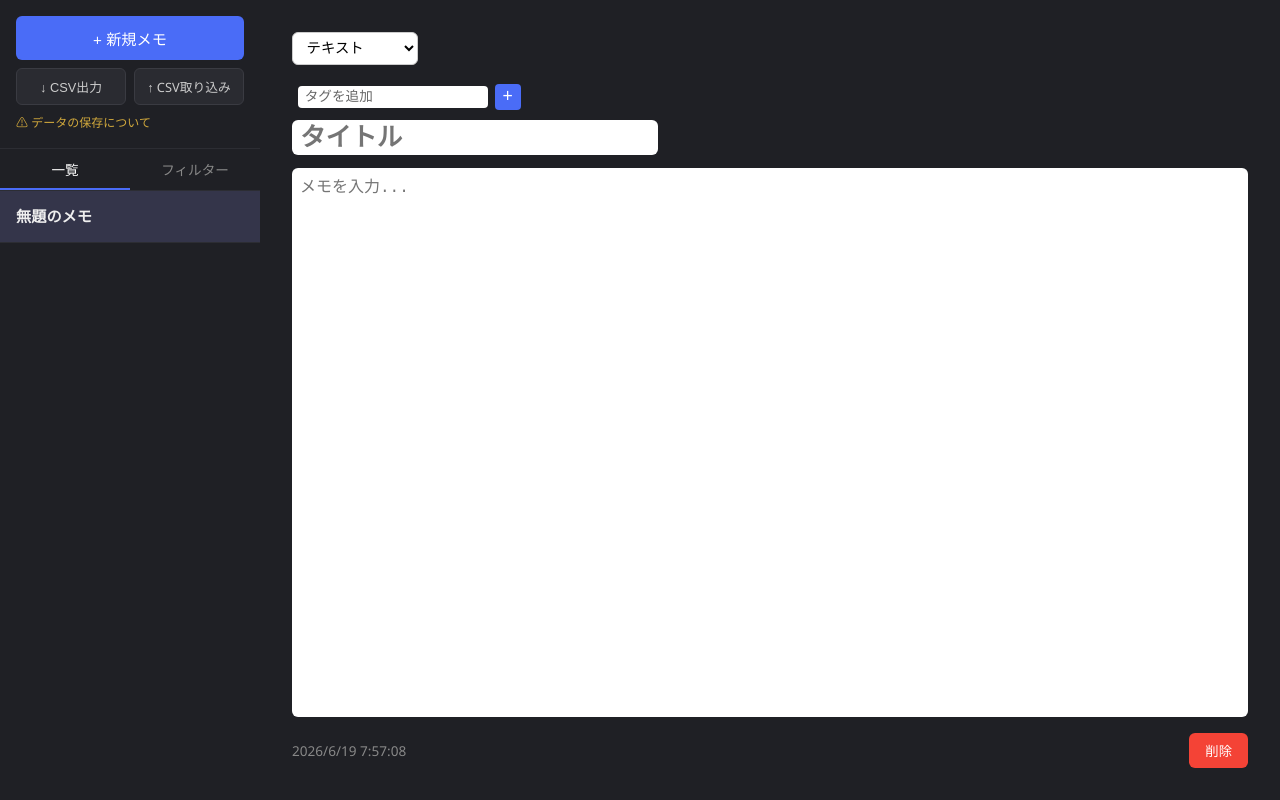
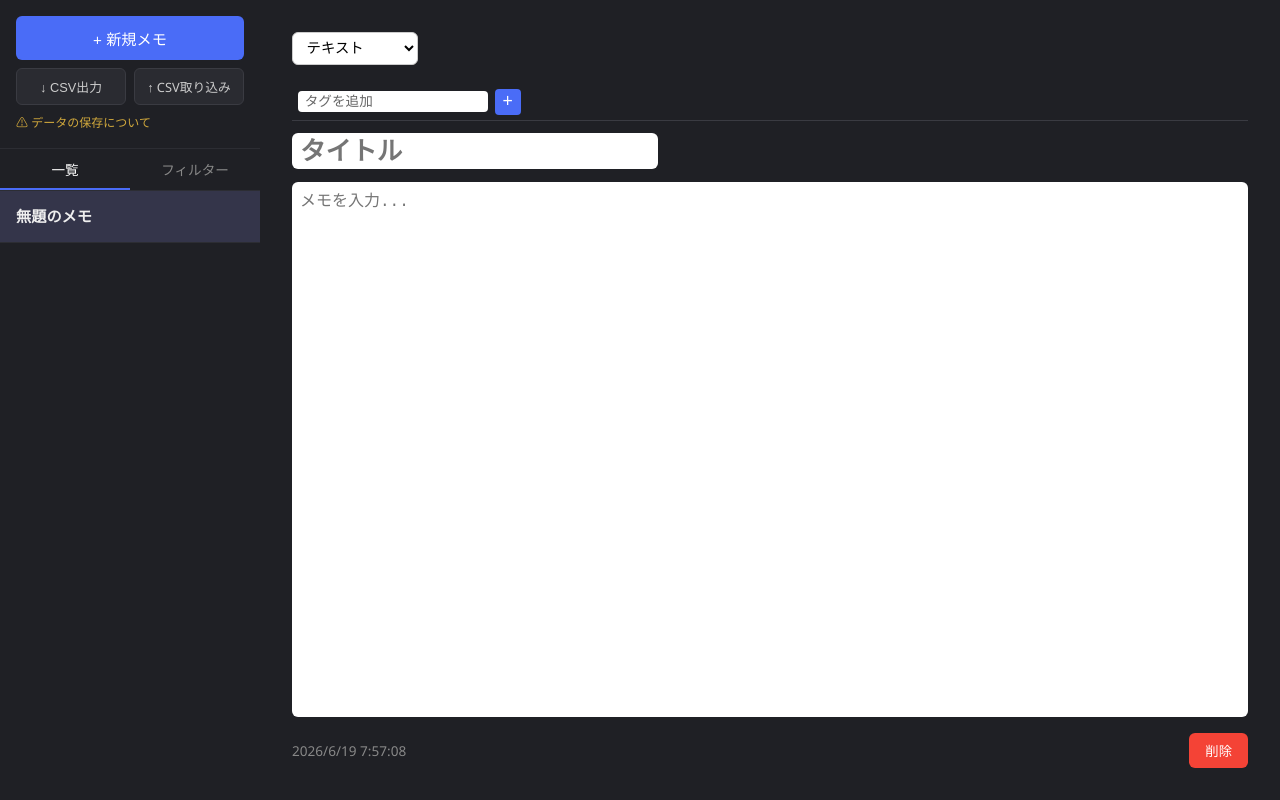
Before and after one commit to takamori915/notepad-app, a plain HTML site: page index.html in a window 1280 px wide. Drawn offline with nearby package versions, Linux system fonts and the light colour scheme.

Commit message:
Add border between tag editor and title, normalize spacing to 0.8rem

```diff
--- a/styles.css
+++ b/styles.css
@@ -479,7 +479,7 @@ body {
     display: flex;
     align-items: center;
     gap: 1rem;
-    margin-bottom: 0.5rem;
+    margin-bottom: 0.8rem;
     padding-bottom: 0.4rem;
 }
 
@@ -566,7 +566,8 @@ body {
     align-items: center;
     gap: 0.4rem;
     padding: 0.3rem 0;
-    margin-bottom: 0.3rem;
+    border-bottom: 1px solid #3a3b42;
+    margin-bottom: 0.8rem;
 }
 
 .tag-list {
```
